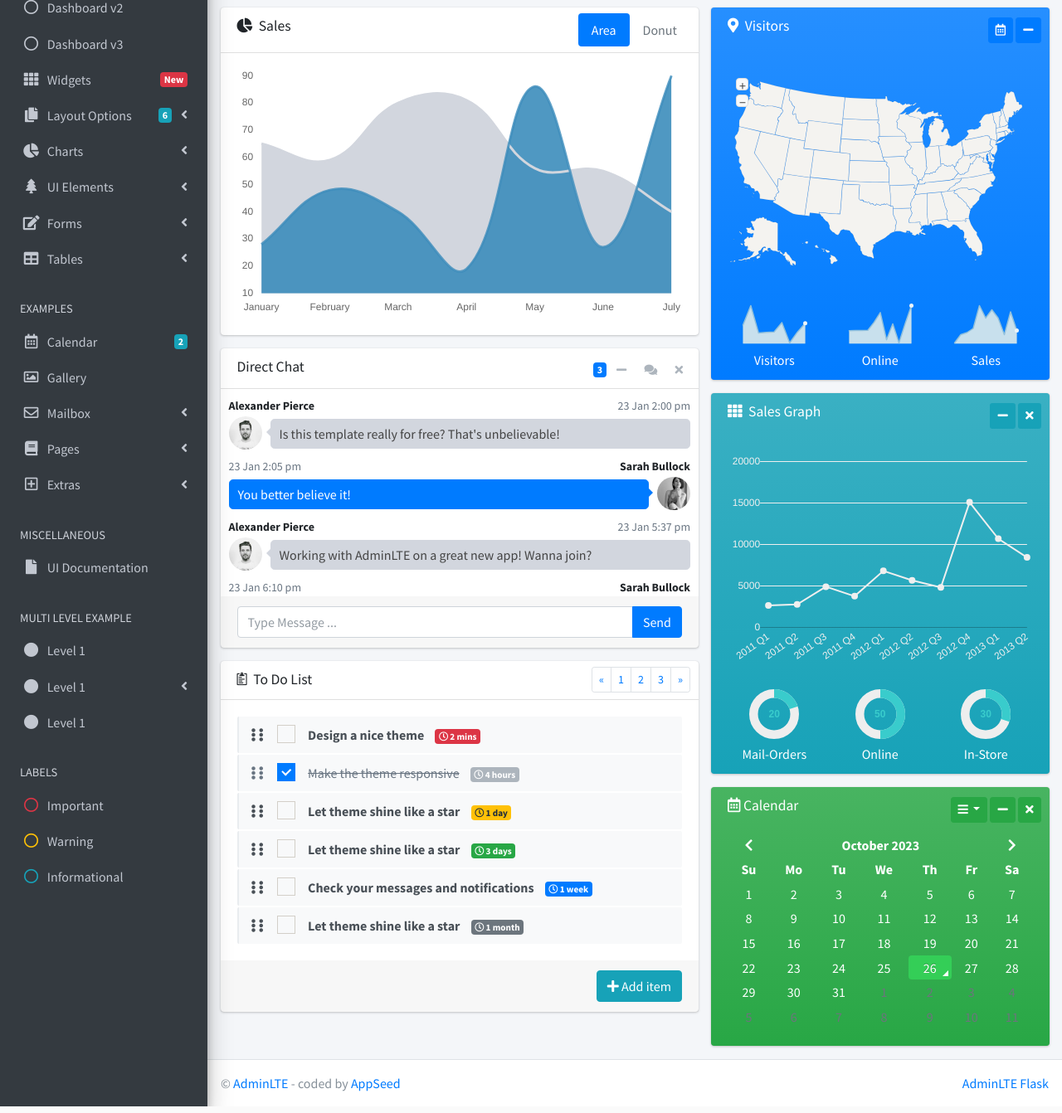
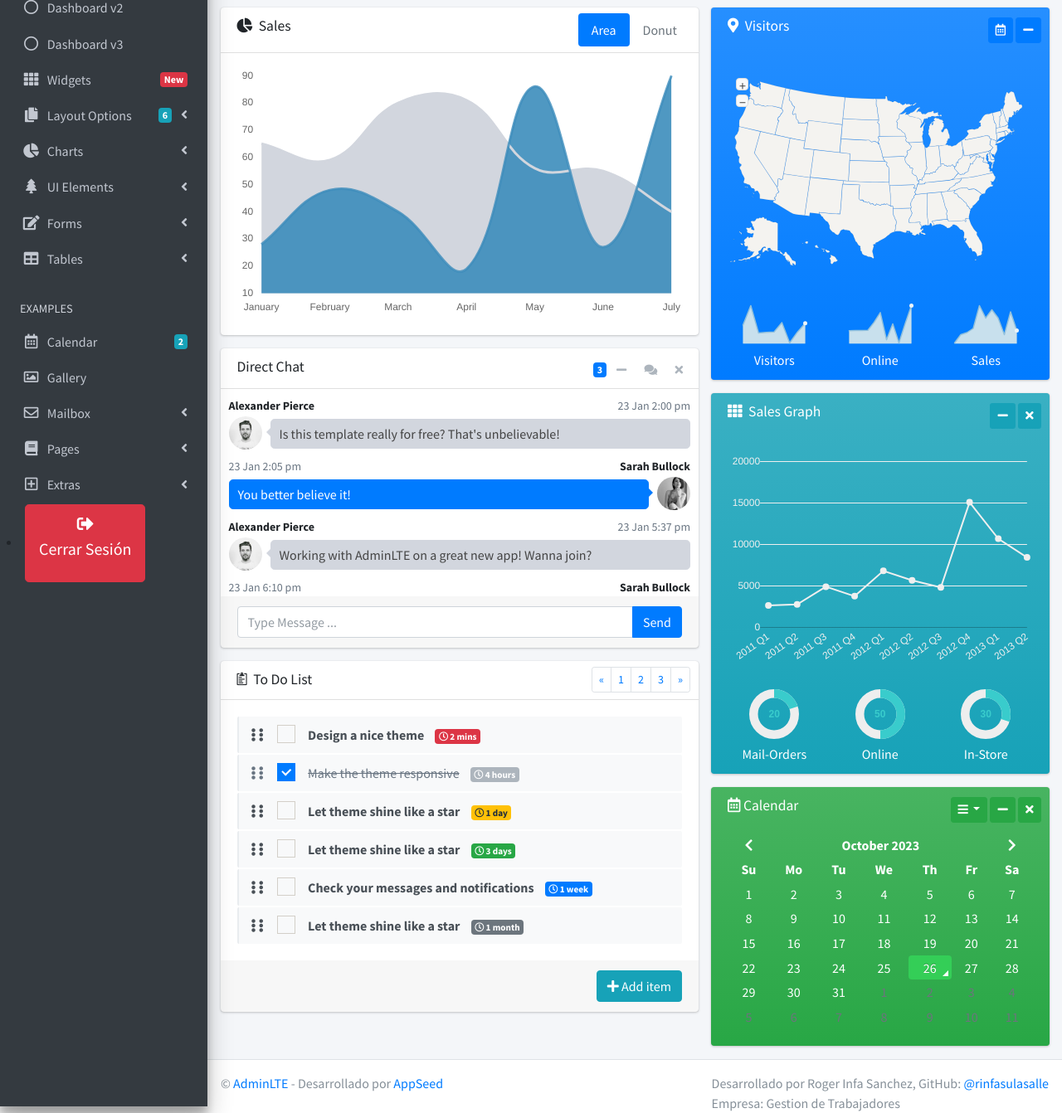
Before and after one commit to rinfasulasalle/myadmin, a Flask app: page /index in a window 1280 px wide. Shown: the part 283-1625 px from the top of the page at 83% size. Run offline with Flask 3, Linux system fonts and the light colour scheme; the visitor is signed in with stand-in values (Sample User, id 1); data comes from the database, SQL or seed files in the repository; style sheets or scripts are compiled from the project's sources; some libraries are stand-ins or nearby versions.

Commit message:
personalizando

```diff
--- a/apps/templates/includes/footer.html
+++ b/apps/templates/includes/footer.html
@@ -1,9 +1,21 @@
-  <!-- /.content-wrapper -->
-  <footer class="main-footer">
-    &copy; <a target="_blank" rel="noopener noreferrer" href="https://adminlte.io">AdminLTE</a>
-    - coded by <a target="_blank" rel="noopener noreferrer" href="https://appseed.us">AppSeed</a>
-    <div class="float-right d-none d-sm-inline-block">
-      <a target="_blank" rel="noopener noreferrer"
-          href="https://appseed.us/product/adminlte/flask/">AdminLTE Flask</a>
-    </div>
-  </footer>
+<!-- /.content-wrapper -->
+<footer class="main-footer">
+  &copy;
+  <a target="_blank" rel="noopener noreferrer" href="https://adminlte.io"
+    >AdminLTE</a
+  >
+  - Desarrollado por
+  <a target="_blank" rel="noopener noreferrer" href="https://appseed.us"
+    >AppSeed</a
+  >
+  <div class="float-right d-none d-sm-inline-block">
+    <span
+      >Desarrollado por Roger Infa Sanchez, GitHub:
+      <a target="_blank" href="https://github.com/rinfasulasalle"
+        >@rinfasulasalle</a
+      ></span
+    >
+    <br />
+    <span>Empresa: Gestion de Trabajadores</span>
+  </div>
+</footer>
--- a/apps/templates/includes/sidebar.html
+++ b/apps/templates/includes/sidebar.html
@@ -2,7 +2,12 @@
 <aside class="main-sidebar sidebar-dark-primary elevation-4">
   <!-- Brand Logo -->
   <a href="/" class="brand-link">
-      <img src="/static/assets/img/AdminLTELogo.png" alt="AdminLTE Logo" class="brand-image img-circle elevation-3" style="opacity: .8">
+    <img
+      src="/static/assets/img/AdminLTELogo.png"
+      alt="AdminLTE Logo"
+      class="brand-image img-circle elevation-3"
+      style="opacity: 0.8"
+    />
     <span class="brand-text font-weight-light">AdminLTE 3</span>
   </a>
 
@@ -11,10 +16,17 @@
     <!-- Sidebar user panel (optional) -->
     <div class="user-panel mt-3 pb-3 mb-3 d-flex">
       <div class="image">
-          <img src="/static/assets/img/user2-160x160.jpg" class="img-circle elevation-2" alt="User Image">
+        <img
+          src="/static/assets/img/user2-160x160.jpg"
+          class="img-circle elevation-2"
+          alt="User Image"
+        />
       </div>
       <div class="info">
-          <a href="{{ url_for('authentication_blueprint.logout') }}" class="d-block">
+        <a
+          href="{{ url_for('authentication_blueprint.logout') }}"
+          class="d-block"
+        >
           {{ current_user.username }} - Logout
         </a>
       </div>
@@ -23,7 +35,12 @@
     <!-- SidebarSearch Form -->
     <div class="form-inline">
       <div class="input-group" data-widget="sidebar-search">
-          <input class="form-control form-control-sidebar" type="search" placeholder="Search" aria-label="Search">
+        <input
+          class="form-control form-control-sidebar"
+          type="search"
+          placeholder="Search"
+          aria-label="Search"
+        />
         <div class="input-group-append">
           <button class="btn btn-sidebar">
             <i class="fas fa-search fa-fw"></i>
@@ -34,11 +51,21 @@
 
     <!-- Sidebar Menu -->
     <nav class="mt-2">
-        <ul class="nav nav-pills nav-sidebar flex-column" data-widget="treeview" role="menu" data-accordion="false">
+      <ul
+        class="nav nav-pills nav-sidebar flex-column"
+        data-widget="treeview"
+        role="menu"
+        data-accordion="false"
+      >
         <!-- Add icons to the links using the .nav-icon class
                with font-awesome or any other icon font library -->
-          <li class="nav-item has-treeview {% if 'index' in segment %} menu-open {% endif %}">
-            <a href="#" class="nav-link {% if 'index' in segment %} active {% endif %}">
+        <li
+          class="nav-item has-treeview {% if 'index' in segment %} menu-open {% endif %}"
+        >
+          <a
+            href="#"
+            class="nav-link {% if 'index' in segment %} active {% endif %}"
+          >
             <i class="nav-icon fas fa-tachometer-alt"></i>
             <p>
               Dashboard
@@ -47,19 +74,28 @@
           </a>
           <ul class="nav nav-treeview">
             <li class="nav-item">
-                <a href="/index.html" class="nav-link {% if 'index.html' in segment %} active {% endif %}">
+              <a
+                href="/index.html"
+                class="nav-link {% if 'index.html' in segment %} active {% endif %}"
+              >
                 <i class="far fa-circle nav-icon"></i>
                 <p>Dashboard v1</p>
               </a>
             </li>
             <li class="nav-item">
-                <a href="/index2.html" class="nav-link {% if 'index2.html' in segment %} active {% endif %}">
+              <a
+                href="/index2.html"
+                class="nav-link {% if 'index2.html' in segment %} active {% endif %}"
+              >
                 <i class="far fa-circle nav-icon"></i>
                 <p>Dashboard v2</p>
               </a>
             </li>
             <li class="nav-item">
-                <a href="/index3.html" class="nav-link {% if 'index3.html' in segment %} active {% endif %}">
+              <a
+                href="/index3.html"
+                class="nav-link {% if 'index3.html' in segment %} active {% endif %}"
+              >
                 <i class="far fa-circle nav-icon"></i>
                 <p>Dashboard v3</p>
               </a>
@@ -67,7 +103,10 @@
           </ul>
         </li>
         <li class="nav-item">
-            <a href="widgets.html" class="nav-link {% if 'widgets' in segment %} active {% endif %}">
+          <a
+            href="widgets.html"
+            class="nav-link {% if 'widgets' in segment %} active {% endif %}"
+          >
             <i class="nav-icon fas fa-th"></i>
             <p>
               Widgets
@@ -75,8 +114,13 @@
             </p>
           </a>
         </li>
-          <li class="nav-item has-treeview {% if 'layout' in segment %} menu-open {% endif %}">
-            <a href="#" class="nav-link {% if 'layout' in segment %} active {% endif %}">
+        <li
+          class="nav-item has-treeview {% if 'layout' in segment %} menu-open {% endif %}"
+        >
+          <a
+            href="#"
+            class="nav-link {% if 'layout' in segment %} active {% endif %}"
+          >
             <i class="nav-icon fas fa-copy"></i>
             <p>
               Layout Options
@@ -86,45 +130,68 @@
           </a>
           <ul class="nav nav-treeview">
             <li class="nav-item">
-                <a href="/layout-top-nav-sidebar.html" class="nav-link {% if 'layout-top' in segment %} active {% endif %}">
+              <a
+                href="/layout-top-nav-sidebar.html"
+                class="nav-link {% if 'layout-top' in segment %} active {% endif %}"
+              >
                 <i class="far fa-circle nav-icon"></i>
                 <p>Top Navigation + Sidebar</p>
               </a>
             </li>
             <li class="nav-item">
-                <a href="/layout-boxed.html" class="nav-link {% if 'layout-boxed' in segment %} active {% endif %}">
+              <a
+                href="/layout-boxed.html"
+                class="nav-link {% if 'layout-boxed' in segment %} active {% endif %}"
+              >
                 <i class="far fa-circle nav-icon"></i>
                 <p>Boxed</p>
               </a>
             </li>
             <li class="nav-item">
-                <a href="/layout-fixed-sidebar.html" class="nav-link {% if 'layout-fixed-sidebar' in segment %} active {% endif %}">
+              <a
+                href="/layout-fixed-sidebar.html"
+                class="nav-link {% if 'layout-fixed-sidebar' in segment %} active {% endif %}"
+              >
                 <i class="far fa-circle nav-icon"></i>
                 <p>Fixed Sidebar</p>
               </a>
             </li>
             <li class="nav-item">
-                <a href="/layout-fixed-topnav.html" class="nav-link {% if 'layout-fixed-topnav' in segment %} active {% endif %}">
+              <a
+                href="/layout-fixed-topnav.html"
+                class="nav-link {% if 'layout-fixed-topnav' in segment %} active {% endif %}"
+              >
                 <i class="far fa-circle nav-icon"></i>
                 <p>Fixed Navbar</p>
               </a>
             </li>
             <li class="nav-item">
-                <a href="/layout-fixed-footer.html" class="nav-link {% if 'layout-fixed-footer' in segment %} active {% endif %}">
+              <a
+                href="/layout-fixed-footer.html"
+                class="nav-link {% if 'layout-fixed-footer' in segment %} active {% endif %}"
+              >
                 <i class="far fa-circle nav-icon"></i>
                 <p>Fixed Footer</p>
               </a>
             </li>
             <li class="nav-item">
-                <a href="/layout-collapsed-sidebar.html" class="nav-link {% if 'layout-collapsed' in segment %} active {% endif %}">
+              <a
+                href="/layout-collapsed-sidebar.html"
+                class="nav-link {% if 'layout-collapsed' in segment %} active {% endif %}"
+              >
                 <i class="far fa-circle nav-icon"></i>
                 <p>Collapsed Sidebar</p>
               </a>
             </li>
           </ul>
         </li>
-          <li class="nav-item has-treeview {% if 'charts' in segment %} menu-open {% endif %}">
-            <a href="#" class="nav-link {% if 'charts' in segment %} active {% endif %}">
+        <li
+          class="nav-item has-treeview {% if 'charts' in segment %} menu-open {% endif %}"
+        >
+          <a
+            href="#"
+            class="nav-link {% if 'charts' in segment %} active {% endif %}"
+          >
             <i class="nav-icon fas fa-chart-pie"></i>
             <p>
               Charts
@@ -133,27 +200,41 @@
           </a>
           <ul class="nav nav-treeview">
             <li class="nav-item">
-                <a href="/charts-chartjs.html" class="nav-link {% if 'charts-chartjs' in segment %} active {% endif %}">
+              <a
+                href="/charts-chartjs.html"
+                class="nav-link {% if 'charts-chartjs' in segment %} active {% endif %}"
+              >
                 <i class="far fa-circle nav-icon"></i>
                 <p>ChartJS</p>
               </a>
             </li>
             <li class="nav-item">
-                <a href="/charts-flot.html" class="nav-link {% if 'charts-flot' in segment %} active {% endif %}">
+              <a
+                href="/charts-flot.html"
+                class="nav-link {% if 'charts-flot' in segment %} active {% endif %}"
+              >
                 <i class="far fa-circle nav-icon"></i>
                 <p>Flot</p>
               </a>
             </li>
             <li class="nav-item">
-                <a href="/charts-inline.html" class="nav-link {% if 'charts-inline' in segment %} active {% endif %}">
+              <a
+                href="/charts-inline.html"
+                class="nav-link {% if 'charts-inline' in segment %} active {% endif %}"
+              >
                 <i class="far fa-circle nav-icon"></i>
                 <p>Inline</p>
               </a>
             </li>
           </ul>
         </li>
-          <li class="nav-item has-treeview {% if 'ui-' in segment %} menu-open {% endif %}">
-            <a href="#" class="nav-link {% if 'ui-' in segment %} active {% endif %}">
+        <li
+          class="nav-item has-treeview {% if 'ui-' in segment %} menu-open {% endif %}"
+        >
+          <a
+            href="#"
+            class="nav-link {% if 'ui-' in segment %} active {% endif %}"
+          >
             <i class="nav-icon fas fa-tree"></i>
             <p>
               UI Elements
@@ -162,57 +243,86 @@
           </a>
           <ul class="nav nav-treeview">
             <li class="nav-item">
-                <a href="/ui-general.html" class="nav-link {% if 'ui-general' in segment %} active {% endif %}">
+              <a
+                href="/ui-general.html"
+                class="nav-link {% if 'ui-general' in segment %} active {% endif %}"
+              >
                 <i class="far fa-circle nav-icon"></i>
                 <p>General</p>
               </a>
             </li>
             <li class="nav-item">
-                <a href="/ui-icons.html" class="nav-link {% if 'ui-icons' in segment %} active {% endif %}">
+              <a
+                href="/ui-icons.html"
+                class="nav-link {% if 'ui-icons' in segment %} active {% endif %}"
+              >
                 <i class="far fa-circle nav-icon"></i>
                 <p>Icons</p>
               </a>
             </li>
             <li class="nav-item">
-                <a href="/ui-buttons.html" class="nav-link {% if 'ui-buttons' in segment %} active {% endif %}">
+              <a
+                href="/ui-buttons.html"
+                class="nav-link {% if 'ui-buttons' in segment %} active {% endif %}"
+              >
                 <i class="far fa-circle nav-icon"></i>
                 <p>Buttons</p>
               </a>
             </li>
             <li class="nav-item">
-                <a href="/ui-sliders.html" class="nav-link {% if 'ui-sliders' in segment %} active {% endif %}">
+              <a
+                href="/ui-sliders.html"
+                class="nav-link {% if 'ui-sliders' in segment %} active {% endif %}"
+              >
                 <i class="far fa-circle nav-icon"></i>
                 <p>Sliders</p>
               </a>
             </li>
             <li class="nav-item">
-                <a href="/ui-modals.html" class="nav-link {% if 'ui-modals' in segment %} active {% endif %}">
+              <a
+                href="/ui-modals.html"
+                class="nav-link {% if 'ui-modals' in segment %} active {% endif %}"
+              >
                 <i class="far fa-circle nav-icon"></i>
                 <p>Modals & Alerts</p>
               </a>
             </li>
             <li class="nav-item">
-                <a href="/ui-navbar.html" class="nav-link {% if 'ui-navbar' in segment %} active {% endif %}">
+              <a
+                href="/ui-navbar.html"
+                class="nav-link {% if 'ui-navbar' in segment %} active {% endif %}"
+              >
                 <i class="far fa-circle nav-icon"></i>
                 <p>Navbar & Tabs</p>
               </a>
             </li>
             <li class="nav-item">
-                <a href="/ui-timeline.html" class="nav-link {% if 'ui-timeline' in segment %} active {% endif %}">
+              <a
+                href="/ui-timeline.html"
+                class="nav-link {% if 'ui-timeline' in segment %} active {% endif %}"
+              >
                 <i class="far fa-circle nav-icon"></i>
                 <p>Timeline</p>
               </a>
             </li>
             <li class="nav-item">
-                <a href="/ui-ribbons.html" class="nav-link {% if 'ui-ribbons' in segment %} active {% endif %}">
+              <a
+                href="/ui-ribbons.html"
+                class="nav-link {% if 'ui-ribbons' in segment %} active {% endif %}"
+              >
                 <i class="far fa-circle nav-icon"></i>
                 <p>Ribbons</p>
               </a>
             </li>
           </ul>
         </li>
-          <li class="nav-item has-treeview {% if 'forms-' in segment %} menu-open {% endif %}">
-            <a href="#" class="nav-link {% if 'forms-' in segment %} active {% endif %}">
+        <li
+          class="nav-item has-treeview {% if 'forms-' in segment %} menu-open {% endif %}"
+        >
+          <a
+            href="#"
+            class="nav-link {% if 'forms-' in segment %} active {% endif %}"
+          >
             <i class="nav-icon fas fa-edit"></i>
             <p>
               Forms
@@ -221,33 +331,50 @@
           </a>
           <ul class="nav nav-treeview">
             <li class="nav-item">
-                <a href="/forms-general.html" class="nav-link {% if 'forms-general' in segment %} active {% endif %}">
+              <a
+                href="/forms-general.html"
+                class="nav-link {% if 'forms-general' in segment %} active {% endif %}"
+              >
                 <i class="far fa-circle nav-icon"></i>
                 <p>General Elements</p>
               </a>
             </li>
             <li class="nav-item">
-                <a href="/forms-advanced.html" class="nav-link {% if 'forms-advanced' in segment %} active {% endif %}">
+              <a
+                href="/forms-advanced.html"
+                class="nav-link {% if 'forms-advanced' in segment %} active {% endif %}"
+              >
                 <i class="far fa-circle nav-icon"></i>
                 <p>Advanced Elements</p>
               </a>
             </li>
             <li class="nav-item">
-                <a href="/forms-editors.html" class="nav-link {% if 'forms-editors' in segment %} active {% endif %}">
+              <a
+                href="/forms-editors.html"
+                class="nav-link {% if 'forms-editors' in segment %} active {% endif %}"
+              >
                 <i class="far fa-circle nav-icon"></i>
                 <p>Editors</p>
               </a>
             </li>
             <li class="nav-item">
-                <a href="/forms-validation.html" class="nav-link {% if 'forms-validation' in segment %} active {% endif %}">
+              <a
+                href="/forms-validation.html"
+                class="nav-link {% if 'forms-validation' in segment %} active {% endif %}"
+              >
                 <i class="far fa-circle nav-icon"></i>
                 <p>Validation</p>
               </a>
             </li>
           </ul>
         </li>
-          <li class="nav-item has-treeview {% if 'tables-' in segment %} menu-open {% endif %}">
-            <a href="#" class="nav-link {% if 'tables-' in segment %} active {% endif %}">
+        <li
+          class="nav-item has-treeview {% if 'tables-' in segment %} menu-open {% endif %}"
+        >
+          <a
+            href="#"
+            class="nav-link {% if 'tables-' in segment %} active {% endif %}"
+          >
             <i class="nav-icon fas fa-table"></i>
             <p>
               Tables
@@ -256,19 +383,28 @@
           </a>
           <ul class="nav nav-treeview">
             <li class="nav-item">
-                <a href="/tables-simple.html" class="nav-link {% if 'tables-simple' in segment %} active {% endif %}">
+              <a
+                href="/tables-simple.html"
+                class="nav-link {% if 'tables-simple' in segment %} active {% endif %}"
+              >
                 <i class="far fa-circle nav-icon"></i>
                 <p>Simple Tables</p>
               </a>
             </li>
             <li class="nav-item">
-                <a href="/tables-data.html" class="nav-link {% if 'tables-data' in segment %} active {% endif %}">
+              <a
+                href="/tables-data.html"
+                class="nav-link {% if 'tables-data' in segment %} active {% endif %}"
+              >
                 <i class="far fa-circle nav-icon"></i>
                 <p>DataTables</p>
               </a>
             </li>
             <li class="nav-item">
-                <a href="/tables-jsgrid.html" class="nav-link {% if 'tables-jsgrid' in segment %} active {% endif %}">
+              <a
+                href="/tables-jsgrid.html"
+                class="nav-link {% if 'tables-jsgrid' in segment %} active {% endif %}"
+              >
                 <i class="far fa-circle nav-icon"></i>
                 <p>jsGrid</p>
               </a>
@@ -288,9 +424,7 @@
         <li class="nav-item">
           <a href="/gallery.html" class="nav-link">
             <i class="nav-icon far fa-image"></i>
-              <p>
-                Gallery
-              </p>
+            <p>Gallery</p>
           </a>
         </li>
         <li class="nav-item has-treeview">
@@ -452,99 +586,13 @@
             </li>
           </ul>
         </li>
-          <li class="nav-header">MISCELLANEOUS</li>
+      </ul>
       <li class="nav-item">
-            <a target="_blank" rel="noopener noreferrer"
-               href="https://adminlte.io/docs/3.0/" class="nav-link">
-              <i class="nav-icon fas fa-file"></i>
-              <p>UI Documentation</p>
-            </a>
+        <button type="button" class="btn btn-danger btn-lg">
+          <i class="fas fa-sign-out-alt"></i>
+          <p>Cerrar Sesión</p>
+        </button>
       </li>
-          <li class="nav-header">MULTI LEVEL EXAMPLE</li>
-          <li class="nav-item">
-            <a href="#" class="nav-link">
-              <i class="fas fa-circle nav-icon"></i>
-              <p>Level 1</p>
-            </a>
-          </li>
-          <li class="nav-item has-treeview">
-            <a href="#" class="nav-link">
-              <i class="nav-icon fas fa-circle"></i>
-              <p>
-                Level 1
-                <i class="right fas fa-angle-left"></i>
-              </p>
-            </a>
-            <ul class="nav nav-treeview">
-              <li class="nav-item">
-                <a href="#" class="nav-link">
-                  <i class="far fa-circle nav-icon"></i>
-                  <p>Level 2</p>
-                </a>
-              </li>
-              <li class="nav-item has-treeview">
-                <a href="#" class="nav-link">
-                  <i class="far fa-circle nav-icon"></i>
-                  <p>
-                    Level 2
-                    <i class="right fas fa-angle-left"></i>
-                  </p>
-                </a>
-                <ul class="nav nav-treeview">
-                  <li class="nav-item">
-                    <a href="#" class="nav-link">
-                      <i class="far fa-dot-circle nav-icon"></i>
-                      <p>Level 3</p>
-                    </a>
-                  </li>
-                  <li class="nav-item">
-                    <a href="#" class="nav-link">
-                      <i class="far fa-dot-circle nav-icon"></i>
-                      <p>Level 3</p>
-                    </a>
-                  </li>
-                  <li class="nav-item">
-                    <a href="#" class="nav-link">
-                      <i class="far fa-dot-circle nav-icon"></i>
-                      <p>Level 3</p>
-                    </a>
-                  </li>
-                </ul>
-              </li>
-              <li class="nav-item">
-                <a href="#" class="nav-link">
-                  <i class="far fa-circle nav-icon"></i>
-                  <p>Level 2</p>
-                </a>
-              </li>
-            </ul>
-          </li>
-          <li class="nav-item">
-            <a href="#" class="nav-link">
-              <i class="fas fa-circle nav-icon"></i>
-              <p>Level 1</p>
-            </a>
-          </li>
-          <li class="nav-header">LABELS</li>
-          <li class="nav-item">
-            <a href="#" class="nav-link">
-              <i class="nav-icon far fa-circle text-danger"></i>
-              <p class="text">Important</p>
-            </a>
-          </li>
-          <li class="nav-item">
-            <a href="#" class="nav-link">
-              <i class="nav-icon far fa-circle text-warning"></i>
-              <p>Warning</p>
-            </a>
-          </li>
-          <li class="nav-item">
-            <a href="#" class="nav-link">
-              <i class="nav-icon far fa-circle text-info"></i>
-              <p>Informational</p>
-            </a>
-          </li>
-        </ul>
     </nav>
     <!-- /.sidebar-menu -->
   </div>
```
Also changed, not shown: apps/templates/accounts/login.html (+52 -31 lines), apps/templates/accounts/register.html (+64 -29 lines), apps/templates/includes/navigation.html (+52 -13 lines), README.md. Lines whose indentation alone changed are shown as unchanged.
